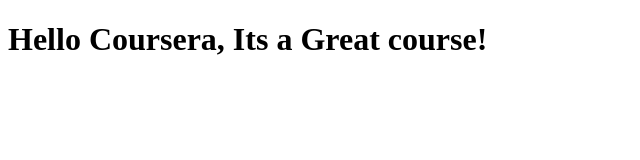
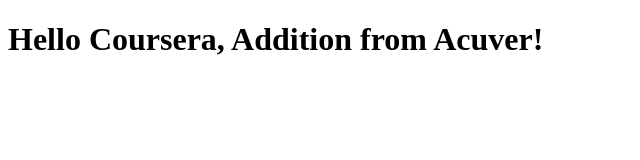
Before and after one commit to Sword-Fish/Coursera-test, a plain HTML site: page site/index.html in a window 1280 px wide. Shown: the whole page, without its empty margins (0-640 px from the left). Drawn offline with Linux system fonts and the light colour scheme.

Commit message:
Addition from Acuver

```diff
--- a/site/index.html
+++ b/site/index.html
@@ -4,6 +4,6 @@
 	<title>Hello Coursera!</title>
 </head>
 <body>
-<h1>Hello Coursera, Its a Great course!</h1>
+<h1>Hello Coursera, Addition from Acuver!</h1>
 </body>
 </html>
```
